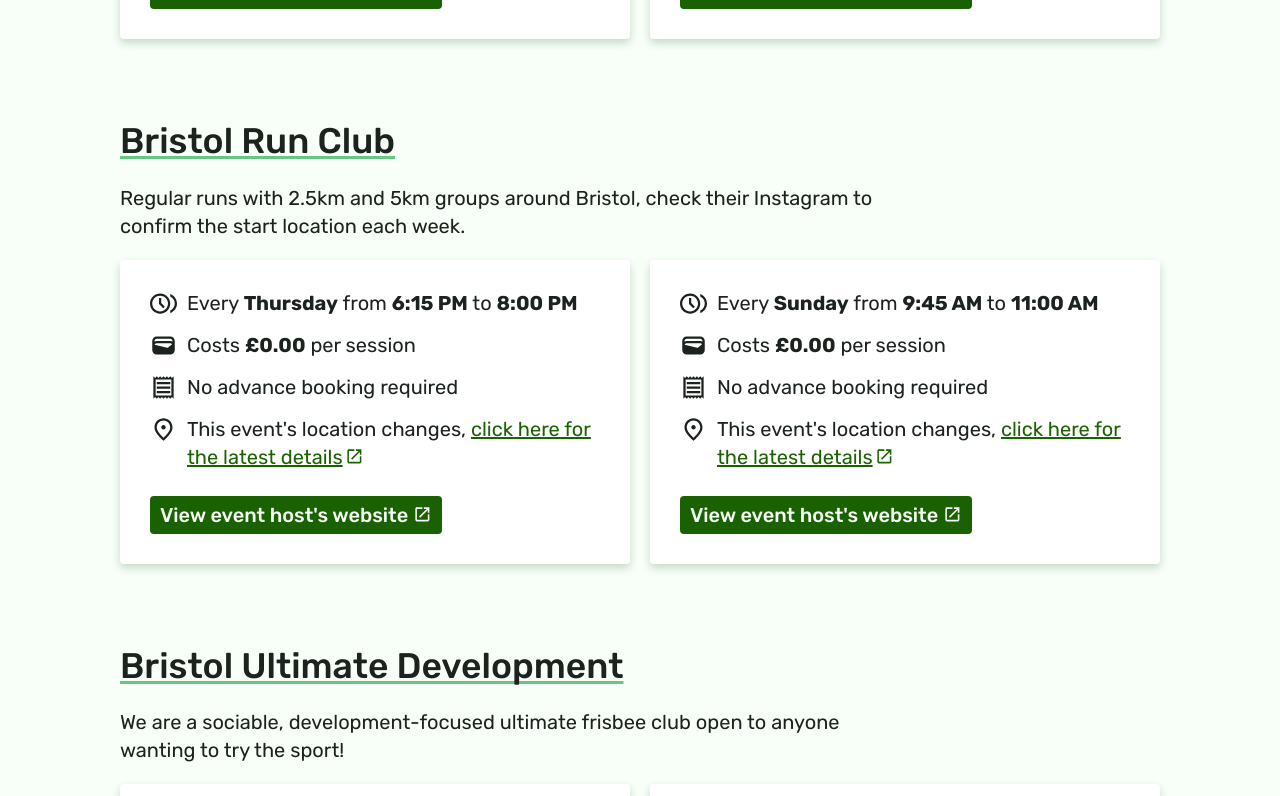
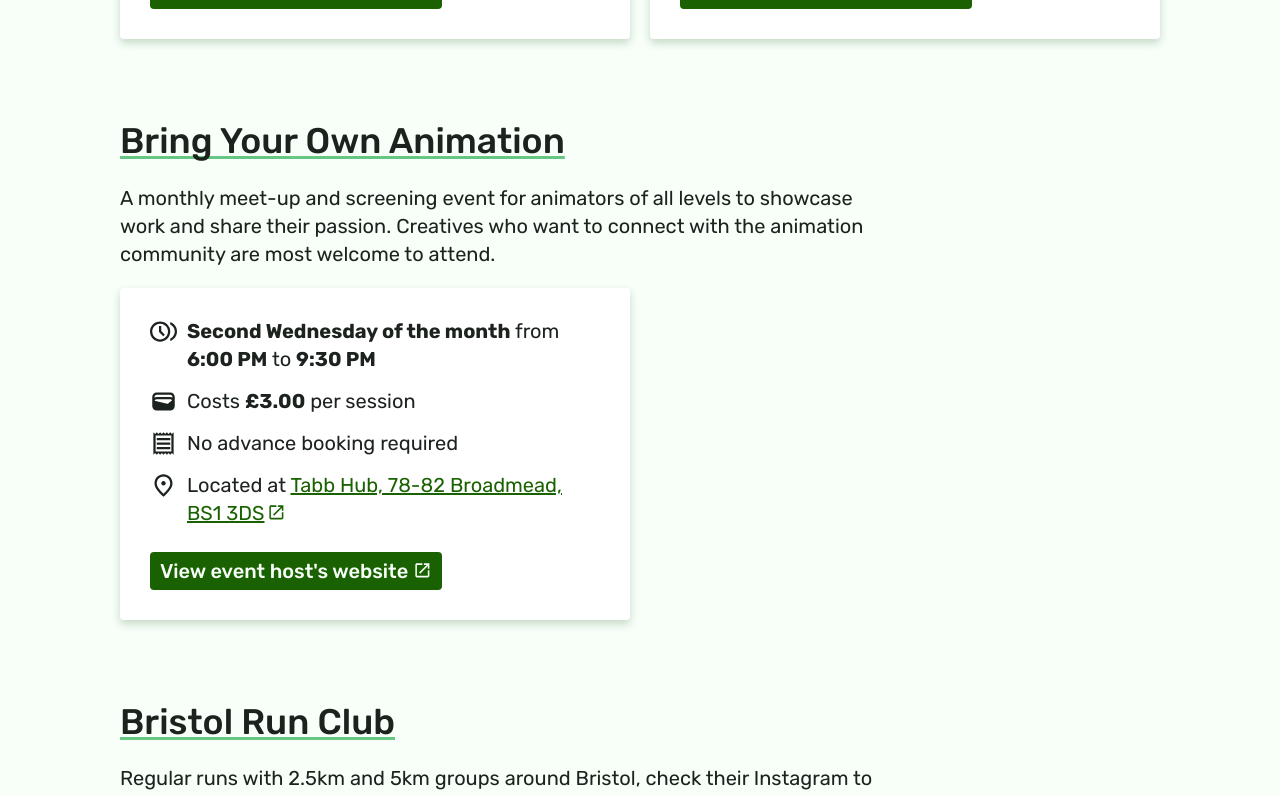
Before and after one commit to jhancock532/bristol-social-groups, a Next.js app: page / in a window 1280 px wide. Shown: the part 944-1740 px from the top of the page. Built offline with nearby package versions, Linux system fonts and the light colour scheme.

Commit message:
Add more groups and resources

```diff
--- /dev/null
+++ b/data/groups/bring-your-own-animation/details.json
@@ -0,0 +1,34 @@
+{
+  "name": "Bring Your Own Animation",
+  "slug": "bring-your-own-animation",
+  "description": "A monthly meet-up and screening event for animators of all levels to showcase work and share their passion. Creatives who want to connect with the animation community are most welcome to attend.",
+  "details": "",
+  "tags": ["art", "animation", "film"],
+  "events": [
+    {
+      "time": {
+        "frequency": "Second Wednesday of the month",
+        "weekday": "Wednesday",
+        "start": "Jan 1, 1970 18:00",
+        "end": "Jan 1, 1970 21:30",
+        "details": "The date is subject to change, check the event website for the latest details."
+      },
+      "location": {
+        "address": "Tabb Hub, 78-82 Broadmead, BS1 3DS",
+        "latitude": "51.4574117",
+        "longitude": "-2.5905542",
+        "googleMapsLink": "https://maps.app.goo.gl/t6FvxSu17jLD7MY56",
+        "details": "Please check the event page for information on how to access the co-working space."
+      },
+      "cost": {
+        "sessionPrice": 3.00,
+        "details": "A standard ticket fee of £3, with free ticket offerings for certain members. An optional supporter ticket can be purchased for £10 to help with the running of the event."
+      },
+      "booking": {
+        "required": false,
+        "details": "To submit your work, send a download link to byoabristol@yahoo.com or message one of the organisers below. (We recommend using WeTransfer, Dropbox, or Google Drive.) The deadline for submissions is 8pm, the day before the event. More information can be found on the latest event details."
+      },
+      "url": "https://tabb.cc/events"
+    }
+  ]
+}
--- /dev/null
+++ b/data/groups/newton-park-cycle-club/details.json
@@ -0,0 +1,53 @@
+{
+  "name": "Newtown Park Cycle Club",
+  "slug": "newtown-park-cycle-club",
+  "description": "A social, welcoming and non-competitive road and gravel cycling community. Open to everyone who enjoys riding their bike, and drinking tasty beer.",
+  "details": "",
+  "tags": ["cycling", "fitness", "pubs"],
+  "events": [
+    {
+      "name": "Hills & Pils",
+      "details": "We ride up and down the lovely hills of Cotham, Redland and Clifton, before finishing with a drink or two at Left Handed Giant Brewpub on Finzels Reach.",
+      "time": {
+        "frequency": "Weekly",
+        "weekday": "Wednesday",
+        "start": "Jan 1, 1970 18:30",
+        "end": "Jan 1, 1970 21:00",
+        "details": "Meet from 18:30 for a 18:40 start."
+      },
+      "location": {
+        "address": "Millenium Square, Explore Lane, Bristol BS1 5SZ",
+        "latitude": "51.449636",
+        "longitude": "-2.600576",
+        "googleMapsLink": "https://maps.app.goo.gl/tiXiU3NiLp7KWPfb8",
+        "details": "Meet by the big silver disco ball in Millennium Square."
+      },
+      "cost": {
+        "sessionPrice": 0.0
+      },
+      "booking": {
+        "required": false
+      },
+      "url": "https://www.instagram.com/newtownpark.cc/"
+    },
+    {
+      "name": "Sunday Social rides",
+      "details": "Longer social rides with groups that cycle at different paces. Routes change, for the latest details check the event announcement on Instagram.",
+      "time": {
+        "frequency": "Fortnightly",
+        "weekday": "Sunday",
+        "start": "Jan 1, 1970 09:30",
+        "end": "Jan 1, 1970 12:00",
+        "details": "See the event announcement on Instagram for the latest details. Meet from 09:30 for a 10:00 start."
+      },
+      "locationURL":  "https://www.instagram.com/newtownpark.cc/",
+      "cost": {
+        "sessionPrice": 0.0
+      },
+      "booking": {
+        "required": false
+      },
+      "url": "https://www.instagram.com/newtownpark.cc/"
+    }
+  ]
+}
--- /dev/null
+++ b/data/groups/super-miner-battle-farm/details.json
@@ -0,0 +1,34 @@
+{
+  "name": "Super Miner Battle Farm",
+  "slug": "super-miner-battle-farm",
+  "description": "A community of fighting game players based in South West England and Wales, hosting weekly sessions and monthly tournaments in Bristol.",
+  "details": "",
+  "tags": ["gaming", "console"],
+  "events": [
+    {
+      "time": {
+        "frequency": "Weekly",
+        "weekday": "Sunday",
+        "start": "Jan 1, 1970 12:00",
+        "end": "Jan 1, 1970 18:00",
+        "details": ""
+      },
+      "location": {
+        "address": "The Lanes, Nelson St, BS1 2LE",
+        "latitude": "51.456458",
+        "longitude": "-2.5936113",
+        "googleMapsLink": "https://maps.app.goo.gl/Ze6kkR7Sv9z68g388",
+        "details": ""
+      },
+      "cost": {
+        "sessionPrice": 3.00,
+        "details": "There is £3 fee for bracket entry to each tournament, so please bring cash or PayPal to smbfbristol@gmail.com. Check the latest event for more details."
+      },
+      "booking": {
+        "required": false,
+        "details": "Review the next event details on the superminerbattle.farm website. Some tournaments can be competitive and have limited places, while walk-ins may be available, advance sign-ups are advised."
+      },
+      "url": "https://superminerbattle.farm/"
+    }
+  ]
+}
```
Also changed, not shown: src/pages/more-resources.tsx (+33 -0 lines).
